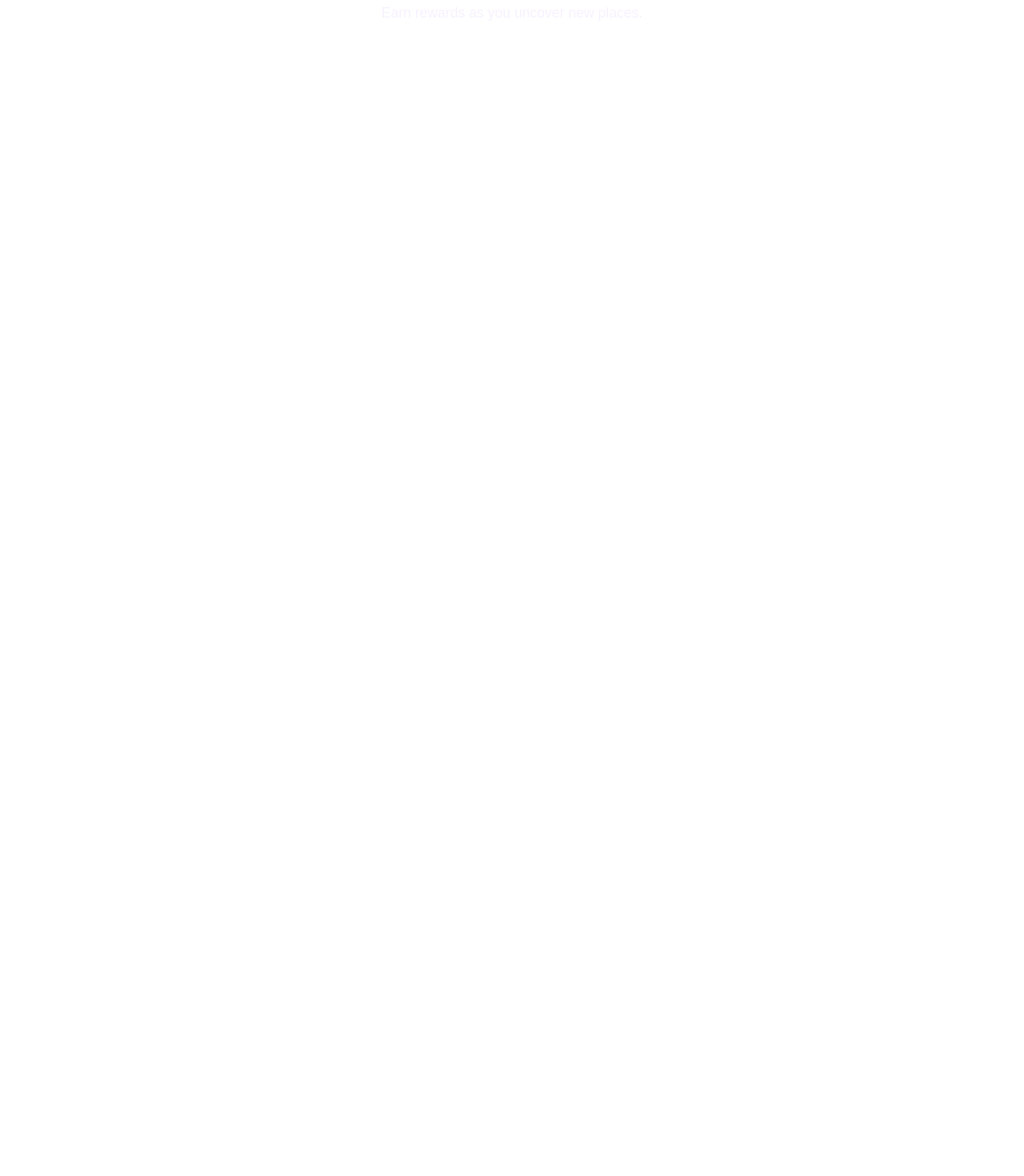
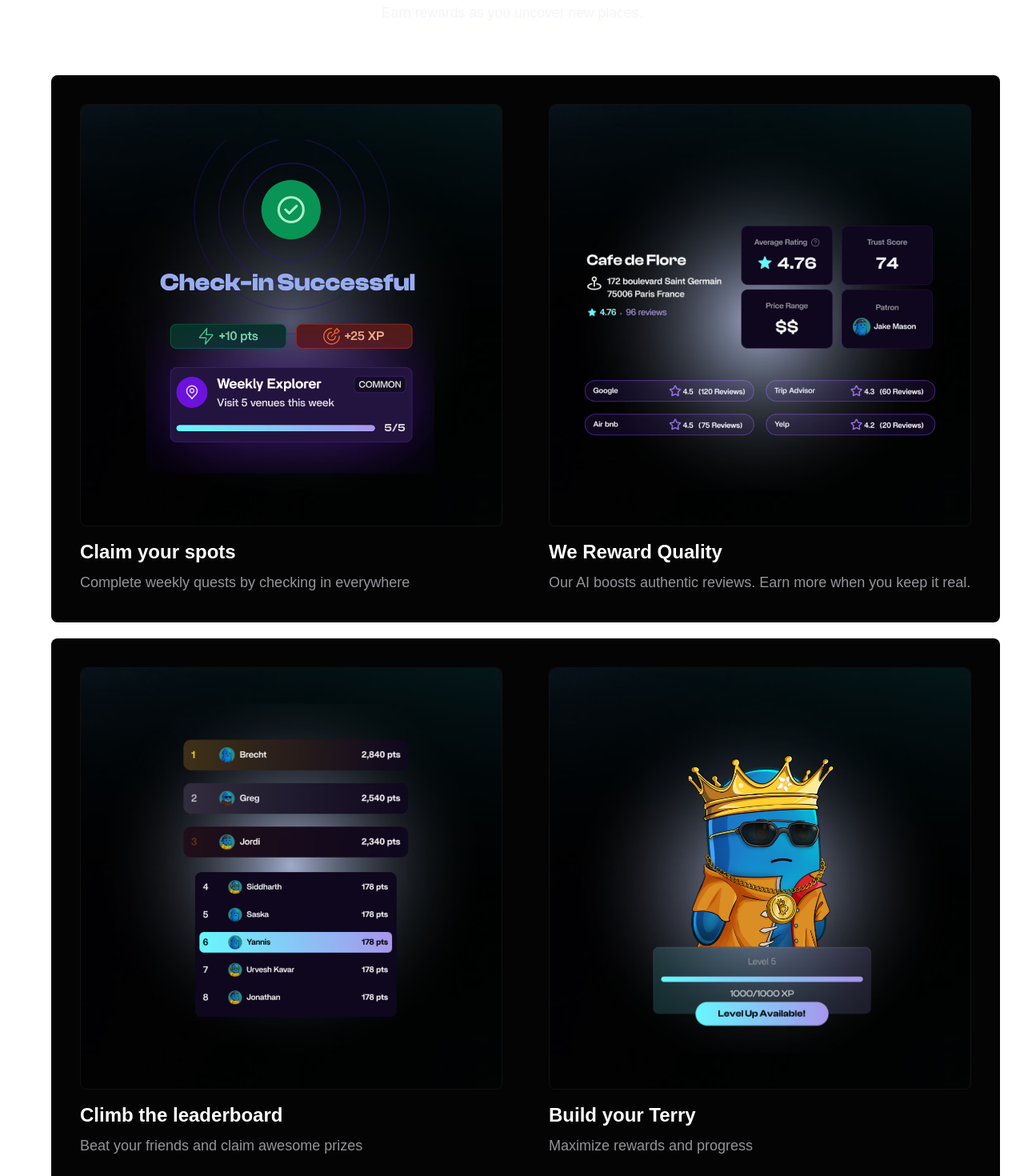
Before and after one commit to devaniketh/weRate, a Next.js app: page / in a window 1280 px wide. Shown: the part 1520-2990 px from the top of the page at 80% size. Before the commit the page ends 1550 px from the top, so only its background shows below. Built offline with nearby package versions, Linux system fonts and the light colour scheme.

Commit message:
feat: feature-cards

```diff
--- a/app/page.tsx
+++ b/app/page.tsx
@@ -5,6 +5,7 @@ import HeroSection from "@/components/HeroSection";
 import HeroImage from "@/components/HeroImage";
 import Patnership from "@/components/Partnership";
 import ReviewSection from "@/components/ReviewSection";
+import FeatureCards from "@/components/FeatureCards";
 
 export default function Home() {
   return (
@@ -14,6 +15,7 @@ export default function Home() {
     <HeroImage/>
     <Patnership/>
     <ReviewSection/>
+    <FeatureCards/>
    </div>
   );
 }
--- a/components/FeatureCards.tsx
+++ b/components/FeatureCards.tsx
@@ -0,0 +1,78 @@
+"use client"
+
+import React from "react"
+
+export default function FeatureCards() {
+    return (
+        <section className="mt-16 px-4">
+            <div className="grid grid-cols-1 md:grid-cols-2 gap-5 max-w-6xl mx-auto">
+
+                <div className="bg-[#040404] rounded-lg w-full md:w-[600px] flex flex-col overflow-hidden p-9">
+                    <div className="flex-1 overflow-hidden rounded-lg border border-[#101010]  ">
+                        <img
+                            src="/i1.png"
+                            alt=""
+                            className="w-full h-full object-cover rounded-lg"
+                        />
+                    </div>
+                    <div className="mt-4 text-white font-semibold text-2xl text-left">
+                        Claim your spots
+                    </div>
+                    <div className="text-[#959398] text-lg font-normal text-left mt-2">
+                        Complete weekly quests by checking in everywhere
+                    </div>
+                </div>
+
+                <div className="bg-[#040404] rounded-lg w-full md:w-[600px] flex flex-col overflow-hidden p-9">
+                    <div className="flex-1 overflow-hidden rounded-lg border border-[#101010]  ">
+                        <img
+                            src="/I2.png"
+                            alt=""
+                            className="w-full h-full object-cover rounded-lg"
+                        />
+                    </div>
+                    <div className="mt-4 text-white font-semibold text-2xl text-left">
+                        We Reward Quality
+                    </div>
+                    <div className="text-[#959398] text-lg font-normal text-left mt-2">
+                        Our AI boosts authentic reviews. Earn more when you keep it real.
+                    </div>
+                </div>
+
+                <div className="bg-[#040404] rounded-lg w-full md:w-[600px] flex flex-col overflow-hidden p-9">
+                    <div className="flex-1 overflow-hidden rounded-lg border border-[#101010]  ">
+                        <img
+                            src="/i3.png"
+                            alt=""
+                            className="w-full h-full object-cover rounded-lg"
+                        />
+                    </div>
+                    <div className="mt-4 text-white font-semibold text-2xl text-left">
+                        Climb the leaderboard
+                    </div>
+                    <div className="text-[#959398] text-lg font-normal text-left mt-2">
+                        Beat your friends and claim awesome prizes
+                    </div>
+                </div>
+
+
+                <div className="bg-[#040404] rounded-lg w-full md:w-[600px] flex flex-col overflow-hidden p-9">
+                    <div className="flex-1 overflow-hidden rounded-lg border border-[#101010]  ">
+                        <img
+                            src="/i4.png"
+                            alt=""
+                            className="w-full h-full object-cover rounded-lg"
+                        />
+                    </div>
+                    <div className="mt-4 text-white font-semibold text-2xl text-left">
+                        Build your Terry
+                    </div>
+                    <div className="text-[#959398] text-lg font-normal text-left mt-2">
+                     Maximize rewards and progress
+                    </div>
+                </div>
+
+            </div>
+        </section>
+    )
+}
```
